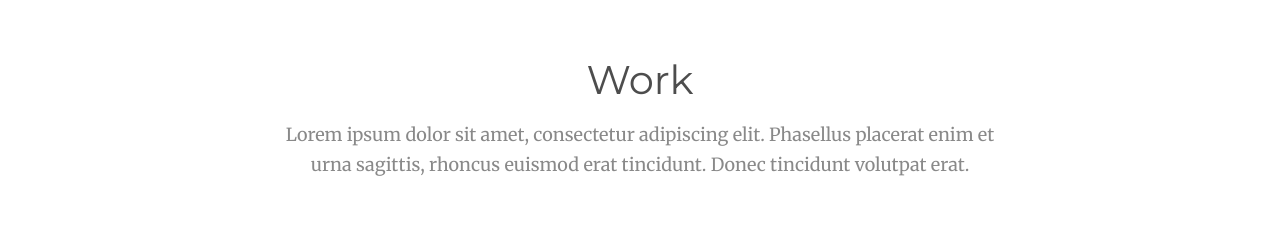
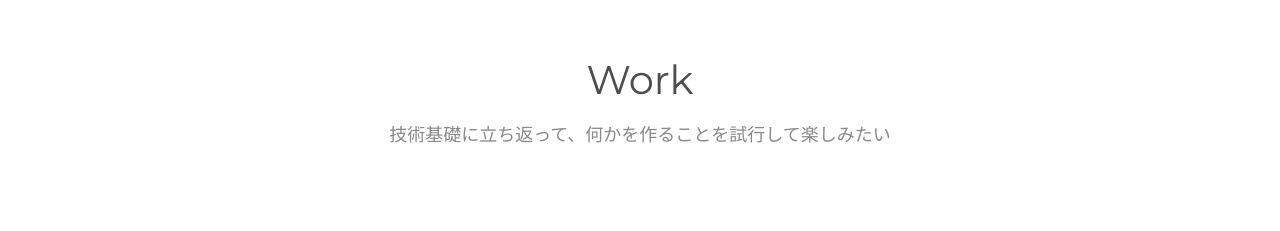
Before and after one commit to lets-make-something/website, a plain HTML site: page index.html in a window 1280 px wide. Shown: the part 929-1160 px from the top of the page. Drawn offline with Linux system fonts and the light colour scheme; files whose address does not match are found by name.

Commit message:
Add work.

```diff
--- a/index.html
+++ b/index.html
@@ -115,7 +115,7 @@
 				<div class="row">
 					<div class="col-md-8 col-md-offset-2 gtco-heading text-center">
 						<h2>Work</h2>
-						<p>Lorem ipsum dolor sit amet, consectetur adipiscing elit. Phasellus placerat enim et urna sagittis, rhoncus euismod erat tincidunt. Donec tincidunt volutpat erat.</p>
+						<p>技術基礎に立ち返って、何かを作ることを試行して楽しみたい</p>
 					</div>
 				</div>
 				<div class="row">
```
